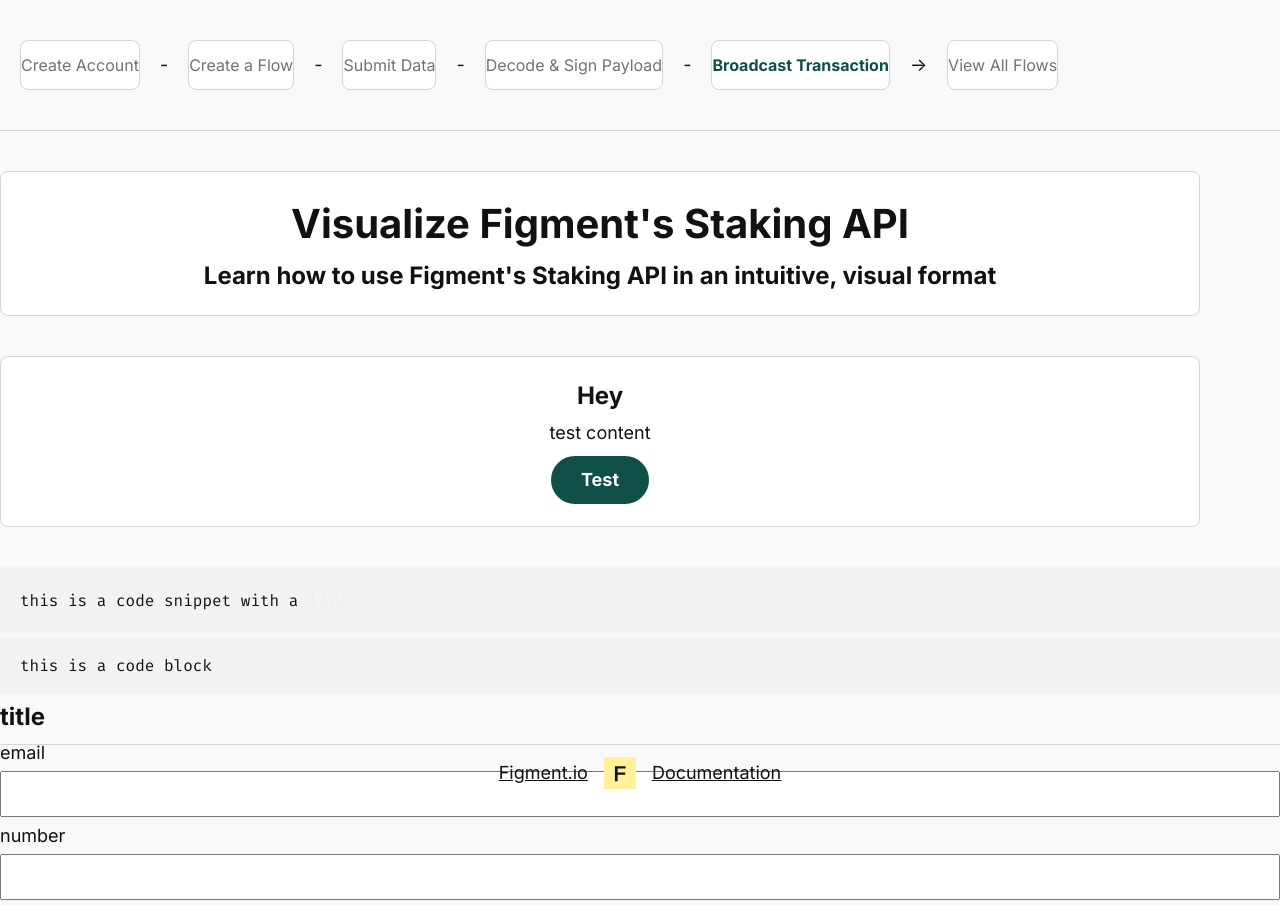
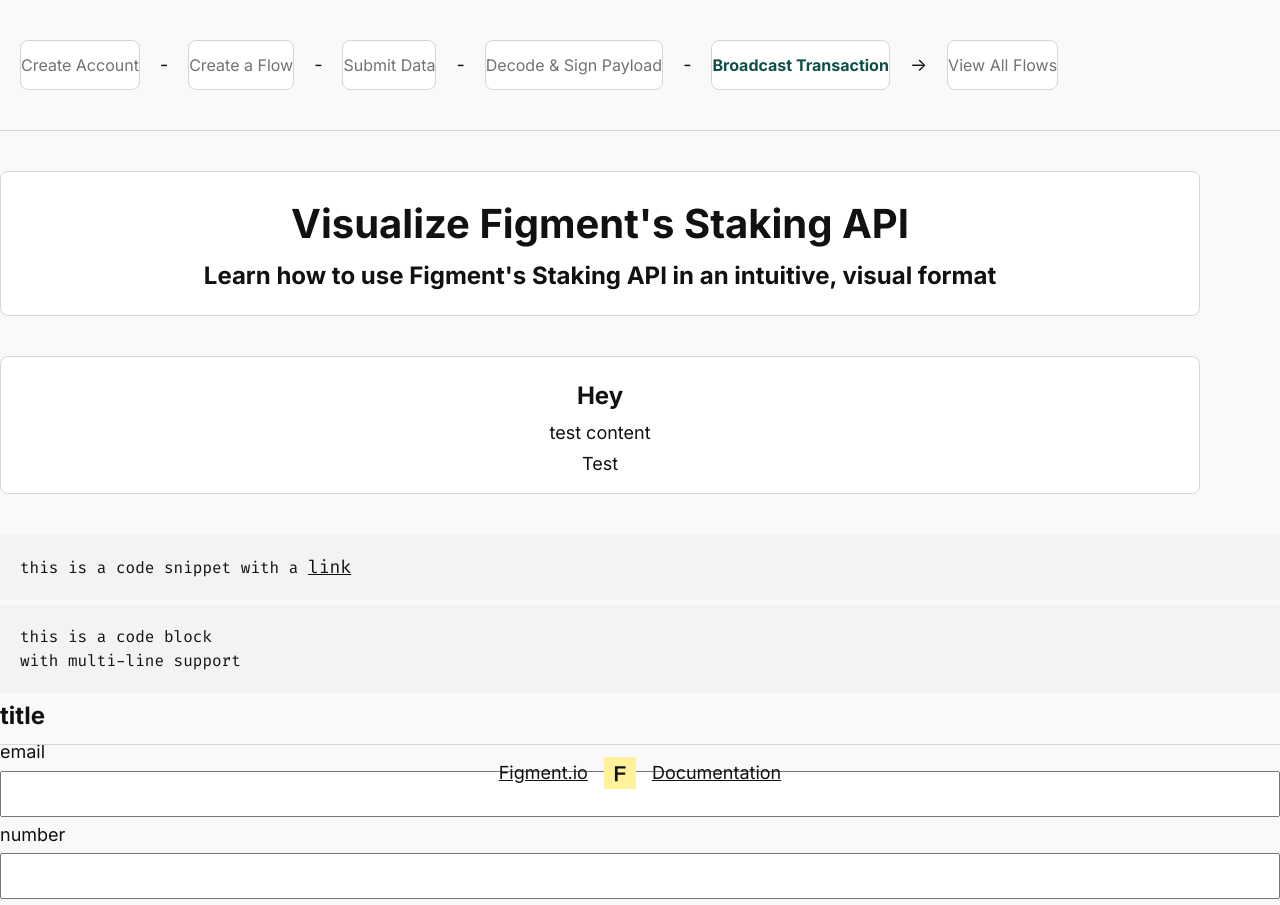
Before and after one commit to figment-networks/visualize-staking-api-flows, a Next.js app: page /ui-components in a window 1280 px wide. Built offline with nearby package versions, Linux system fonts and the light colour scheme.

Commit message:
fix button and formatted text

```diff
--- a/pages/ui-components.jsx
+++ b/pages/ui-components.jsx
@@ -30,9 +30,22 @@
   </div>
 );
 
-export const Button = ({ children, destructive = false, href, ...props }) => {
+export const Button = ({
+  children,
+  destructive = false,
+  href = null,
+  ...props
+}) => {
+  const Comp = href
+    ? (props) => <button {...props}>{children}</button>
+    : (props) => (
+        <a href={href} {...props}>
+          {children}
+        </a>
+      );
+
   return (
-    <button {...props}>
+    <Comp {...props}>
       <style jsx>{`
         button {
           color: #ffffff;
@@ -69,8 +82,8 @@
           color: #0e5048;
         }
       `}</style>
-      {href ? <a href={href}>{children}</a> : children}
-    </button>
+      {children}
+    </Comp>
   );
 };
 
@@ -163,13 +176,13 @@
   );
 };
 
-export const Formatted = ({ children, block = false, wrap }) => (
+export const Formatted = ({ children, block = false }) => (
   <code>
     <style jsx>{`
       code {
         white-space: pre-wrap;
         background-color: #f1f4f3;
-        line-height: 1;
+        line-height: ${block ? "calc(1em + 0.8rem);" : "1;"};
         padding: ${block ? "2rem" : ".5rem"};
         display: ${block ? "block" : "inline-block"};
       }
@@ -196,7 +209,10 @@
         this is a code snippet with a <a href="test">link</a>
       </Formatted>
 
-      <Formatted block>this is a code block</Formatted>
+      <Formatted block>
+        {`this is a code block
+with multi-line support`}
+      </Formatted>
 
       <form>
         <h5>title</h5>
```
